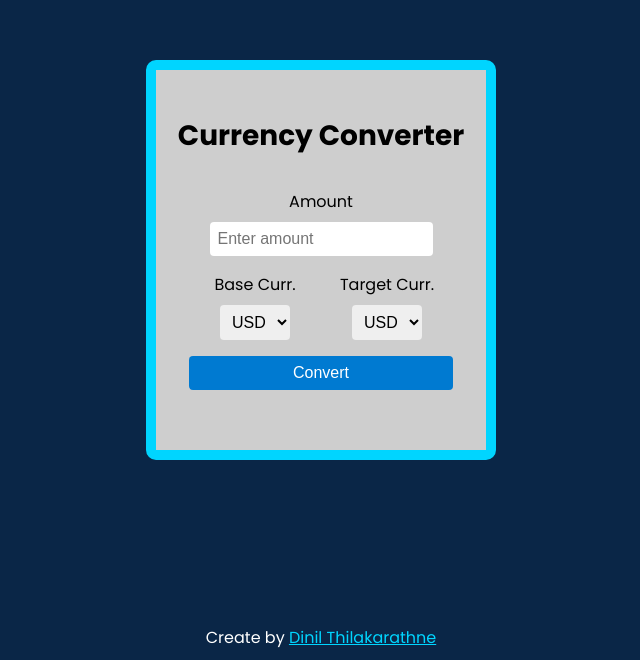
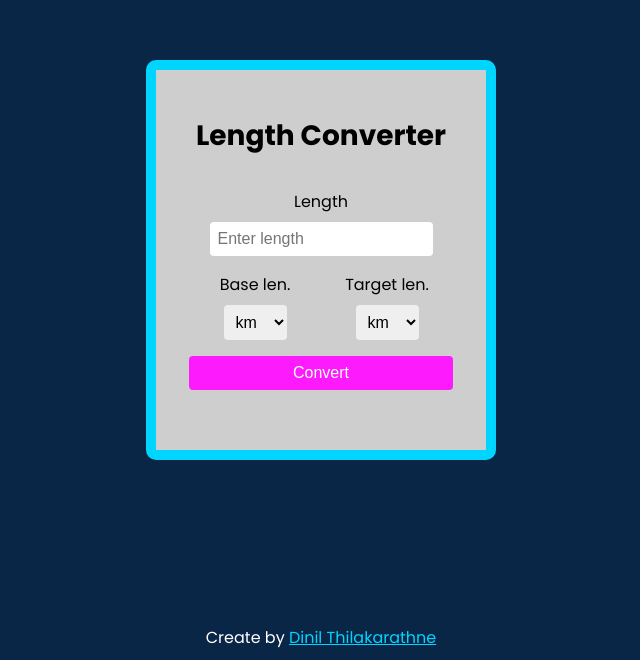
Before and after one commit to Dinil-Thilakarathne/50-js-projects, a plain HTML site: page length converter/index.html in a window 1280 px wide. Shown: the part 140-800 px from the top of the page, without its empty margins (319-959 px from the left). Drawn offline with Linux system fonts and the light colour scheme.

Commit message:
updates files

```diff
--- a/length converter/index.html
+++ b/length converter/index.html
@@ -8,26 +8,28 @@
 </head>
 <body>
     <div class="container">
-        <h1 class="title">Currency Converter</h1>
+        <h1 class="title">Length Converter</h1>
         <div class="converter">
           <div class="input-group">
-            <label for="amount">Amount</label>
-            <input type="number" id="amount" placeholder="Enter amount" min="0" step="0.01" required>
+            <label for="amount">Length</label>
+            <input type="number" id="amount" placeholder="Enter length" min="0" step="0.01" required>
           </div>
           <div class="input-group">
-            <label for="baseCurrency">Base Curr.</label>
-            <select id="baseCurrency">
-              <option value="USD">USD</option>
-              <option value="LKR">LKR</option>
-              <option value="INR">INR</option>
+            <label for="baseLength">Base len.</label>
+            <select id="baseLength">
+              <option value="km">km</option>
+              <option value="m">m</option>
+              <option value="cm">cm</option>
+              <option value="mm">mm</option>
             </select>
           </div>
           <div class="input-group">
-            <label for="targetCurrency">Target Curr.</label>
-            <select id="targetCurrency">
-              <option value="USD">USD</option>
-              <option value="LKR">LKR</option>
-              <option value="INR">INR</option>
+            <label for="targetLength">Target len.</label>
+            <select id="targetLength">
+                <option value="km">km</option>
+                <option value="m">m</option>
+                <option value="cm">cm</option>
+                <option value="mm">mm</option>
             </select>
           </div>
           <button id="convertBtn">Convert</button>
--- a/length converter/style.css
+++ b/length converter/style.css
@@ -4,8 +4,8 @@
     --clr-primary: rgba(0,213,255,1);
     --clr-secondary: #0A2647;
     --clr-container-bg: #cecece;
-    --clr-btn-bg: rgb(0, 122, 209);
-    --clr-btn-hover-bg: rgba(0,175,255,1);
+    --clr-btn-bg: #fd1afd;
+    --clr-btn-hover-bg: #d319d3;
 }
 *{
     box-sizing: border-box;
```
